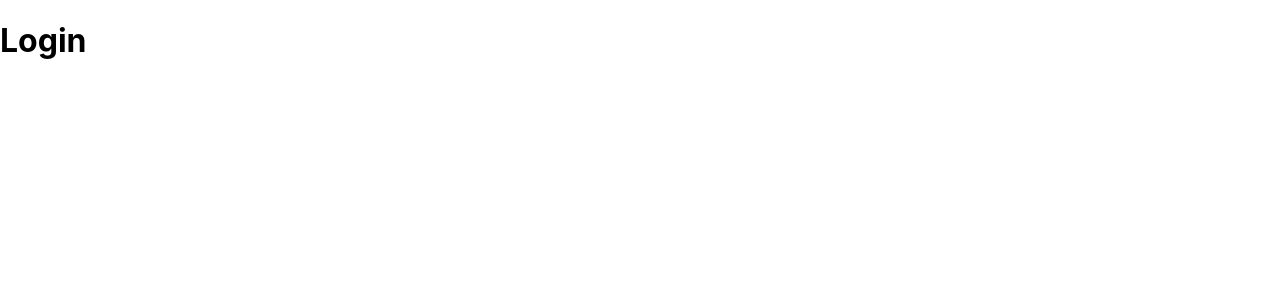
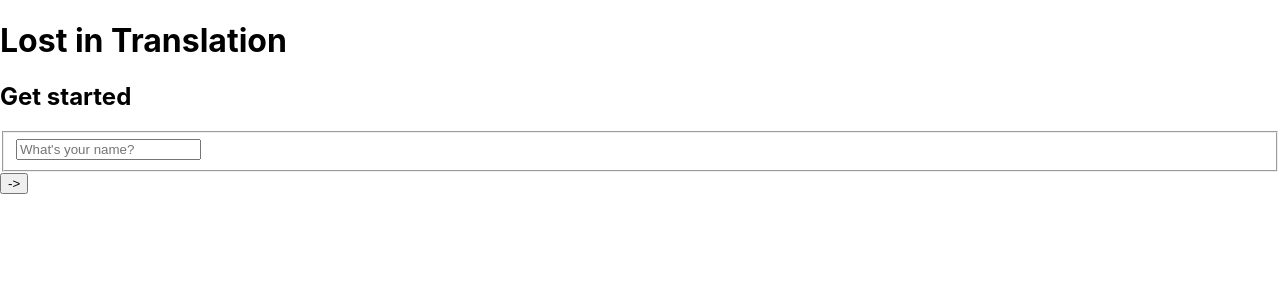
Before and after one commit to johyy/Lost-in-Translation, a React (Create React App) app: page / in a window 1280 px wide. Shown: the top 300 px of the page. Built offline with nearby package versions, Linux system fonts and the light colour scheme.

Commit message:
Add login

```diff
--- a/package.json
+++ b/package.json
@@ -8,6 +8,7 @@
     "@testing-library/user-event": "^13.5.0",
     "react": "^18.2.0",
     "react-dom": "^18.2.0",
+    "react-hook-form": "^7.35.0",
     "react-router-dom": "^6.4.0",
     "react-scripts": "5.0.1",
     "web-vitals": "^2.1.4"
--- a/src/components/Login/LoginForm.jsx
+++ b/src/components/Login/LoginForm.jsx
@@ -0,0 +1,52 @@
+import { useForm } from 'react-hook-form'
+
+const usernameConfig = {
+    required: true,
+    minLength: 2
+}
+
+const LoginForm = () => {
+    const {
+        register,
+        handleSubmit,
+        formState: { errors }
+    } = useForm()
+
+    const onSubmit = (data) => {
+        console.log(data)
+    }
+
+    console.log(errors)
+
+    const errorMessage = (() => {
+        if (!errors.username) {
+            return null
+        }
+
+        if (errors.username.type === 'required') {
+            return <span> Username is required</span>
+        }
+
+        if (errors.username.type === 'minLength') {
+            return <span> Username is too short (min 2 characters)</span>
+        }
+    })()
+
+    return (
+        <>
+            <h2>Get started</h2>
+            <form onSubmit={ handleSubmit(onSubmit) }>
+                <fieldset>
+                    <label htmlFor="username"></label>
+                    <input
+                        type="text"
+                        placeholder="What's your name?"
+                        { ...register("username", usernameConfig)} />
+                { errorMessage }
+                </fieldset>
+                <button type="submit">-></button>
+            </form>
+        </>
+    )
+}
+export default LoginForm
--- a/src/views/Login.jsx
+++ b/src/views/Login.jsx
@@ -1,6 +1,11 @@
+import LoginForm from "../components/Login/LoginForm"
+
 const Login = () => {
     return (
-        <h1>Login</h1>
+        <>
+        <h1>Lost in Translation</h1>
+        <LoginForm />
+        </>
     )
 }
 
```
Also changed, not shown: 1 other file (tests, documents, lock files or other folders).
